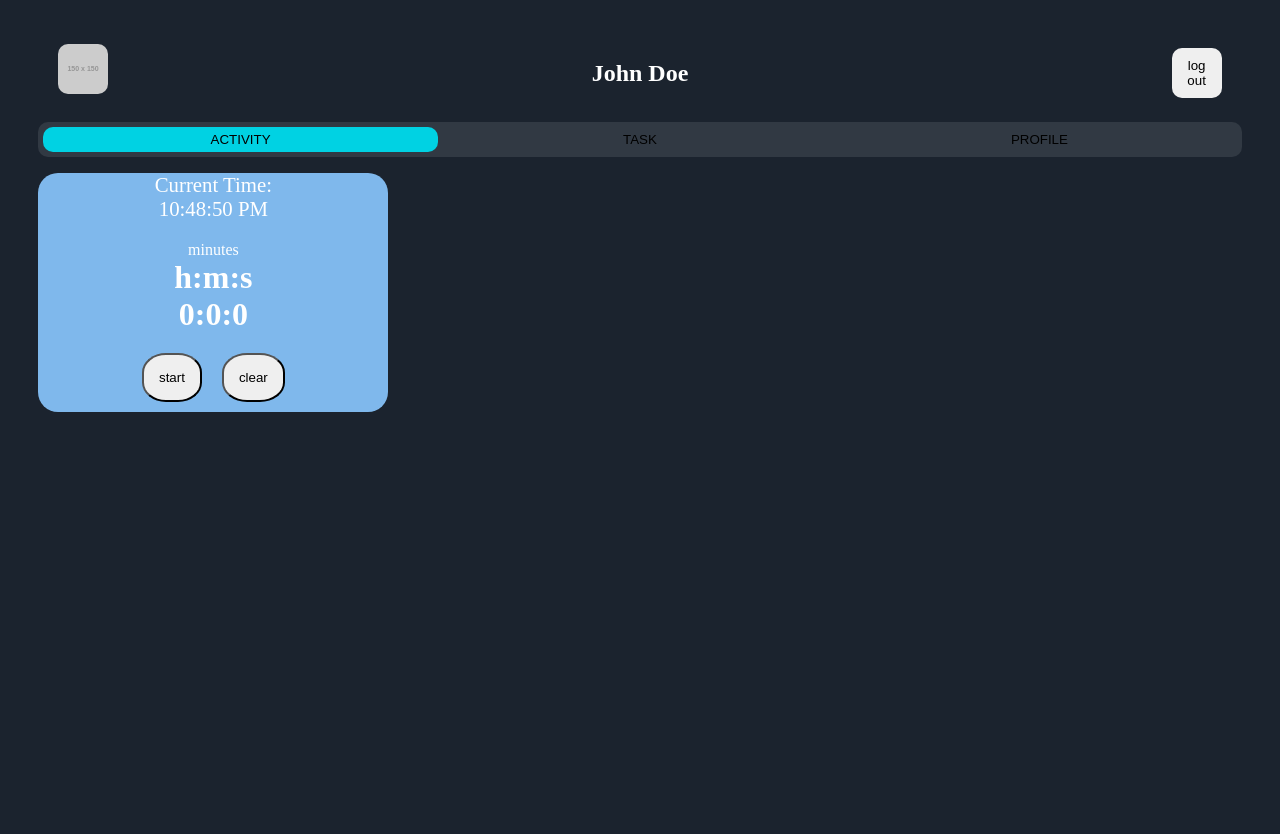
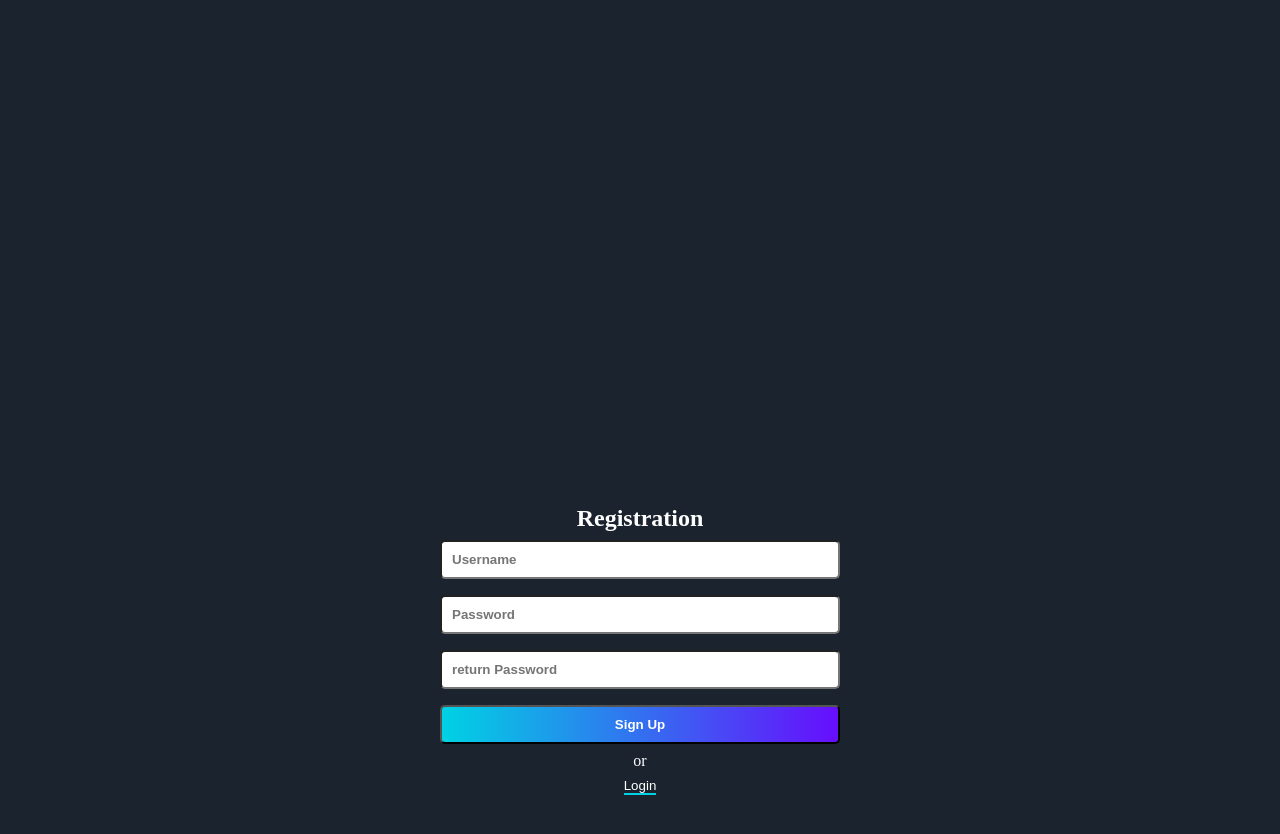
Before and after one commit to BenderRadrigez/time-tracking-app, a React (Create React App) app: page / in a window 1280 px wide. Before the commit the page ends 800 px from the top, so only its background shows below. Built offline with nearby package versions, Linux system fonts and the light colour scheme; no server answers.

Commit message:
add registration and authorization page styles

```diff
--- a/package.json
+++ b/package.json
@@ -12,6 +12,7 @@
     "@testing-library/react": "^13.4.0",
     "@testing-library/user-event": "^13.5.0",
     "calendar": "^0.1.1",
+    "firebase": "^10.9.0",
     "react": "^18.2.0",
     "react-calendar": "^4.8.0",
     "react-dom": "^18.2.0",
--- a/src/app/App.js
+++ b/src/app/App.js
@@ -8,8 +8,8 @@ function App() {
   return (
     <div className="App">
       <Routes>
-        <Route path="/authorization" element={<AuthorizationPage />} />
-        <Route path="/" element={<MainPage />} />
+        <Route path="/" element={<AuthorizationPage />} />
+        <Route path="/home" element={<MainPage />} />
         <Route path="*" element={<NotFoundPage />} />
       </Routes>
     </div>
--- a/src/pages/AuthorizationPage/authorizationPage.jsx
+++ b/src/pages/AuthorizationPage/authorizationPage.jsx
@@ -1,5 +1,51 @@
-import React from "react";
+import React, { useState } from "react";
+import "./style.css";
 
 export default function AuthorizationPage() {
-  return <div>AuthorizationPage</div>;
+  const [isLogin, setIsLogin] = useState(false);
+  const [userName, setUserName] = useState("");
+  const [userPassword, setUserPassword] = useState("");
+  const userData = { name: "", password: "" };
+
+  return (
+    <div className="auth-page">
+      <h2>{isLogin ? "Authorization" : "Registration"}</h2>
+
+      <div className="auth">
+        <input
+          type="text"
+          name="username"
+          placeholder="Username"
+          onChange={(e) => setUserName(e.target.value)}
+        />
+        <input
+          type="password"
+          name="password"
+          placeholder="Password"
+          onChange={(e) => setUserPassword(e.target.value)}
+        />
+        {!isLogin && (
+          <input
+            type="password"
+            name="password"
+            placeholder="return Password"
+          />
+        )}
+
+        <button className="loginBtn"
+          onClick={() => {
+            userData.name = userName;
+            userData.password = userPassword;
+          }}
+        >
+          {!isLogin ? "Sign Up" : "Login"}
+        </button>
+      </div>
+
+      <p>or</p>
+      <button className="toggleBtn" onClick={() => setIsLogin(!isLogin)}>
+        {isLogin ? "Sign Up" : "Login"}
+      </button>
+    </div>
+  );
 }
--- /dev/null
+++ b/src/pages/AuthorizationPage/style.css
@@ -0,0 +1,34 @@
+.auth-page {
+    margin-top: 40%;
+  color: #fff;
+  display: flex;
+  flex-direction: column;
+  align-items: center;
+  gap: 1vh;
+}
+.auth {
+  width: 100%;
+  display: flex;
+  align-items: center;
+  flex-direction: column;
+  gap: 2vh;
+}
+.auth > input,
+.loginBtn {
+  padding: 10px;
+  border-radius: 5px;
+  width: 100%;
+  max-width: 400px;
+  font-weight: 700;
+}
+
+.loginBtn{
+    color: #fff;
+    background: linear-gradient(to right, #00D2E3, #670EFD);
+}
+.toggleBtn{
+  background: none;
+  border: none;
+  border-bottom: 2px solid #00D2E3;
+  color: #fff;
+}
--- a/src/pages/MainPage/mainPage.jsx
+++ b/src/pages/MainPage/mainPage.jsx
@@ -5,6 +5,7 @@ import Timer from "../../widgets/timer/timer";
 import Tickets from "../../widgets/tickets/tickets";
 import Navigate from "../../widgets/navigate/navigate";
 import { useSelector } from "react-redux";
+import CastomCalendar from "../../widgets/calendar/castomCalendar";
 
 export default function MainPage() {
   const { activity, task, profile } = useSelector((state) => state.toggleMenu);
@@ -23,7 +24,11 @@ export default function MainPage() {
           <Tickets />
         </div>
       )}
-      {profile && <div className="workPanel"></div>}
+      {profile && (
+        <div className="workPanel">
+          <CastomCalendar />
+        </div>
+      )}
     </div>
   );
 }
--- a/src/widgets/tickets/tickets.module.css
+++ b/src/widgets/tickets/tickets.module.css
@@ -1,7 +1,7 @@
 .ticketsStyle {
   flex: 0.85;
   border-radius: 20px;
-  background: #2d87db;
+  background: linear-gradient(to right, #00D2E3, #670EFD);
   padding: 10px;
   position: relative;
 }
--- a/src/widgets/timer/timer.module.css
+++ b/src/widgets/timer/timer.module.css
@@ -1,5 +1,5 @@
 .timer {
-  background: #7fb8ec;
+  background: linear-gradient(to right, #00D2E3, #670EFD);
   color: #fff;
   max-width: 350px;
   text-align: center;
```
Also changed, not shown: src/app/firebase.js (added, +20 -0 lines), 2 other files (tests, documents, lock files or other folders).
